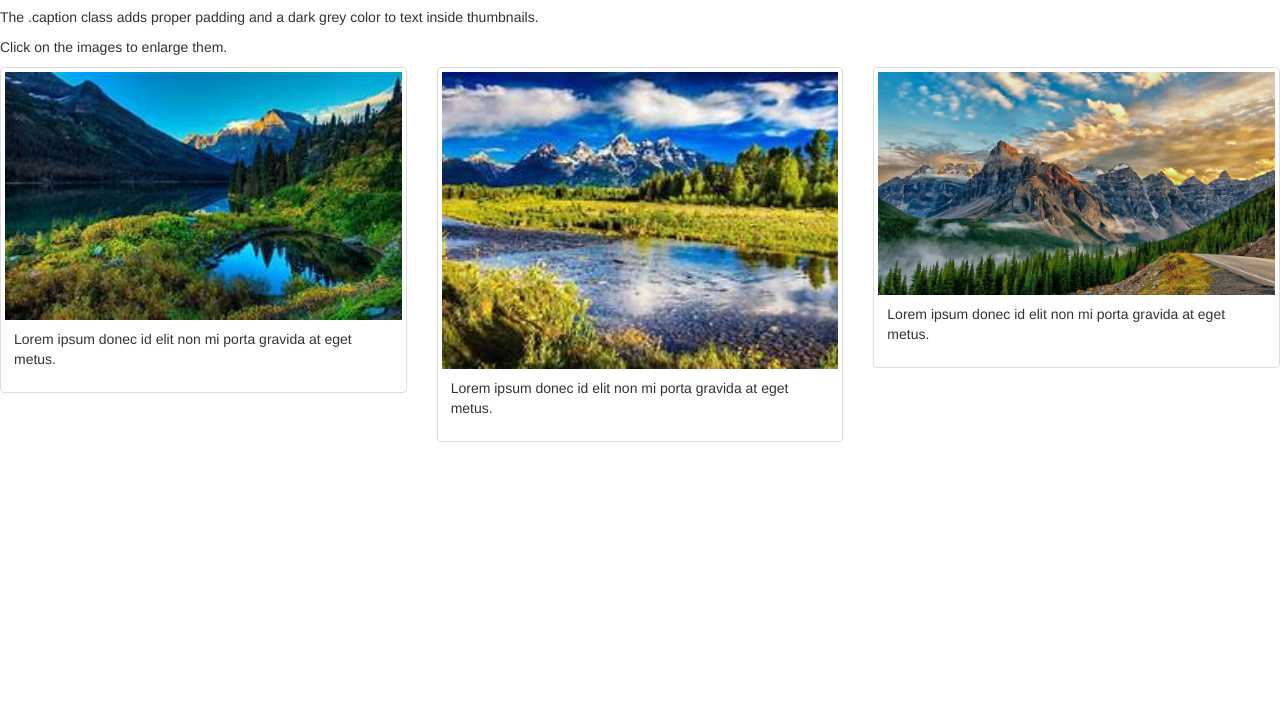
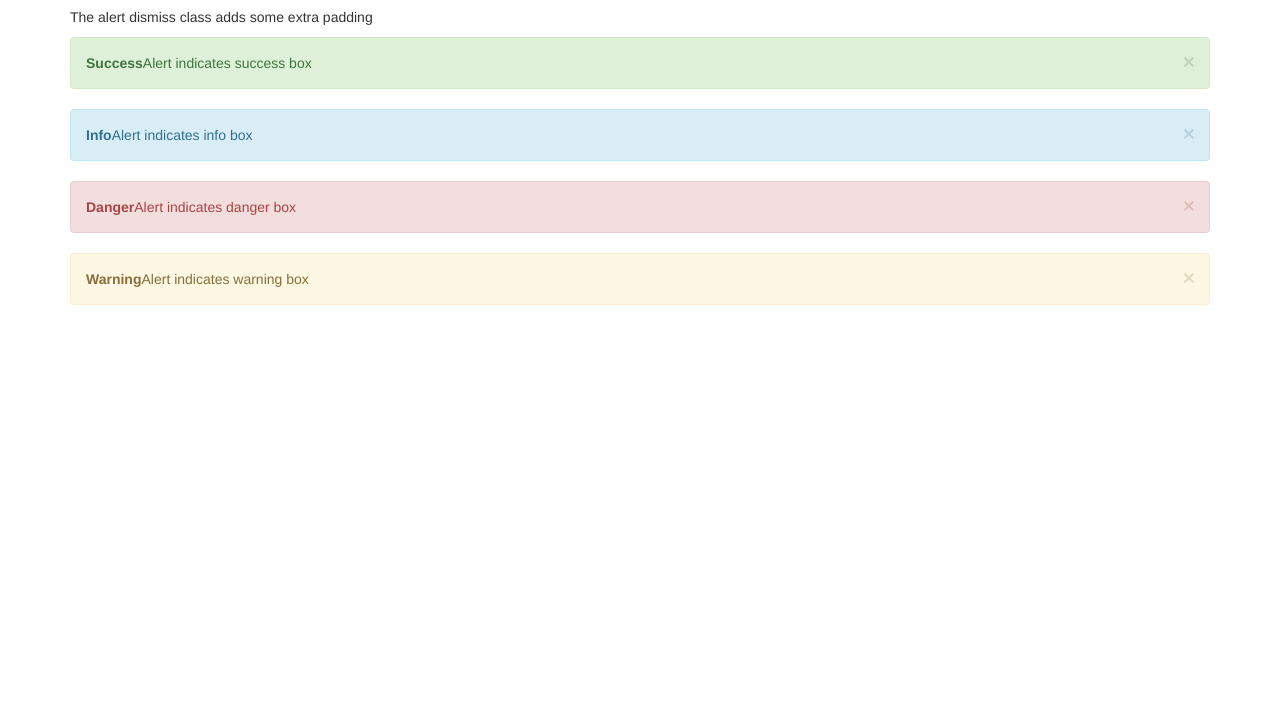
Before and after one commit to gayathrimh/Bootstrap, a plain HTML site: page 3.html in a window 1280 px wide. Shown: the part 86-800 px from the top of the page. Drawn offline with nearby package versions, Linux system fonts and the light colour scheme.

Commit message:
Bootstrap alert

```diff
--- a/3.html
+++ b/3.html
@@ -9,7 +9,15 @@
   <script src="https://maxcdn.bootstrapcdn.com/bootstrap/3.4.1/js/bootstrap.min.js"></script>
 </head>
 <body>
-    <div>
+
+    <div class="container">
+      <!--
+      <div class="page-header">
+        -->
+      <!--
+      <div class="jumbotron">
+        -->
+      <!--
         <h2>Image</h2>
          <p>The .thumbnail class can be used to display an image gallery.</p>
          <p>The .caption class adds proper padding and a dark grey color to text inside thumbnails.</p>
@@ -46,6 +54,84 @@
       </div>
     </div>
   </div>
+  -->
+  <!--
+  <h2>Responsive embed</h2>
+    <p>Create a responsive video and scale it nicely to the parent element with an 16:9 aspect ratio</p>
+<div class="embed-responsive embed-responsive-16by9">
+  <iframe class="embed-responsive-item" src="https://www.youtube.com/embed/tgbNymZ7vqY"></iframe>
+
+</div>
+-->
+<!--
+   <h1>Bootstrap Tutorial</h1>
+    <p>Bootstrap is the most popular HTML, CSS, and JS framework for developing responsive, mobile-first projects on the web.</p>
+  </div>
+  <p>This is some text.</p>
+  <p>This is another text.</p>
+</div>
+-->
+<!--
+  <h1>Page header</h1>
+  <p>This is some text.</p>
+  <p>This is another text.</p>
+  -->
+  <!--
+  <h2>Well</h2>
+  <p class="well">Basic well</p>
+  <h2>Well size</h2>
+  <p class="well well-sm">Small well</p>
+  <p class="well well-lg">Large well</p>
+  -->
+  <!---
+  <h2>Alerts</h2>
+  <div class="alert alert-success">
+    <strong>Success</strong>This tells strong alerts
+  </div>
+  <div class="alert alert-info">
+    <strong>Info</strong>This indicate neutral information
+  </div>
+  <div class="alert alert-warning">
+    <strong>Warning</strong>This indicates warning
+  </div>
+  <div class="alert alert-danger">
+    <strong>Danger</strong>This indicates danger
+  </div>
+  -->
+  <!--
+  <h2>Alert links</h2>
+  <div class="alert alert-success">
+    <strong>Success</strong>You should<a href="#" class="alert-link">Read this message</a>
+  </div>
+  <div class="alert alert-info">
+    <strong>Info</strong>You should<a href="#" class="alert-link">Read this message</a>
+  </div>
+  <div class="alert alert-warning">
+    <strong>Warning</strong>You should<a href="#" class="alert-link">Read this message </a>
+  </div>
+  <div class="alert alert-danger">
+    <strong>Danger</strong>You should<a href="#" class="alert-link">Read this message</a>
+  </div>
+  -->
+  <h2>Alerts</h2>
+  <p>The class=.close and data-dissmiss="alert" is used to close alert box</p>
+  <p>The alert dismiss class adds some extra padding</p>
+  <div class="alert alert-success alert-dismissible fade in">
+    <a href="#" class="close" data-dismiss="alert" aria-label="close">&times;</a>
+    <strong>Success</strong>Alert indicates success box
+  </div>
+  <div class="alert alert-info alert-dismissible fade in">
+    <a href="#" class="close" data-dismiss="alert" aria-label="close">&times;</a>
+    <strong>Info</strong>Alert indicates info box
+  </div>
+  <div class="alert alert-danger alert-dismissible fade in">
+    <a href="#" class="close" data-dismiss="alert" aria-label="close">&times;</a>
+    <strong>Danger</strong>Alert indicates danger box
+  </div>
+  <div class="alert alert-warning alert-dismissible fade in">
+    <a href="#" class="close" data-dismiss="alert" aria-label="close">&times;</a>
+    <strong>Warning</strong>Alert indicates warning box
+  </div>
     </div>
 </body>
 </html>
```
